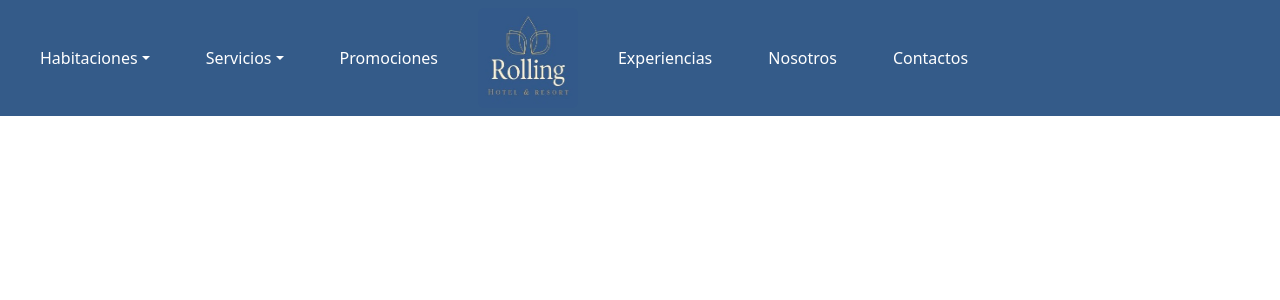
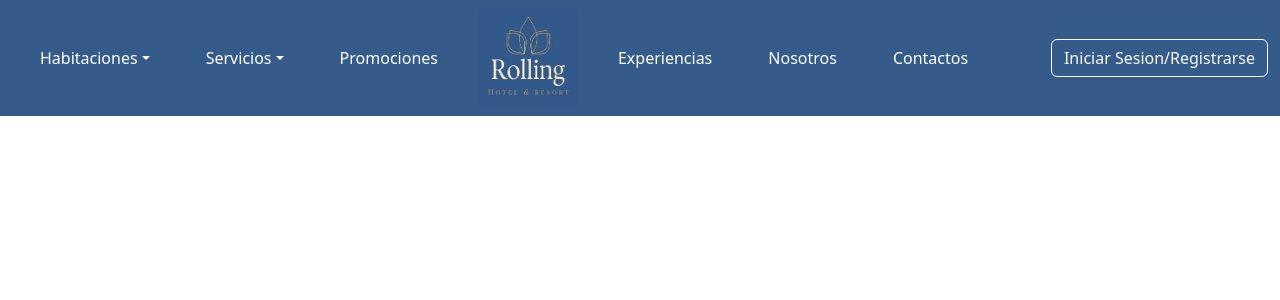
Before and after one commit to Nicolas-Veliz/Front-Hotel, a React (Vite) app: page / in a window 1280 px wide. Shown: the top 300 px of the page. Built offline with nearby package versions, Linux system fonts and the light colour scheme.

Commit message:
agregando boton de inicio al navbar

```diff
--- a/src/Components/Navbar/Navbar.jsx
+++ b/src/Components/Navbar/Navbar.jsx
@@ -47,6 +47,7 @@
                         <Nav.Link className='action' href="#action8">Nosotros</Nav.Link>
                         <Nav.Link className='action' href="#action9">Contactos</Nav.Link>
                     </Nav>
+                    <button type="button" class="btn btn-outline-light">Iniciar Sesion/Registrarse</button>
                 </Navbar.Collapse>
             </Container>
         </Navbar>
--- a/src/Components/Navbar/styleNavbar.css
+++ b/src/Components/Navbar/styleNavbar.css
@@ -7,7 +7,6 @@
     margin-left: 20px;
     margin-right: 20px;
 }
-
 
 nav.navbar{
     background-color:  #345b89;
```
